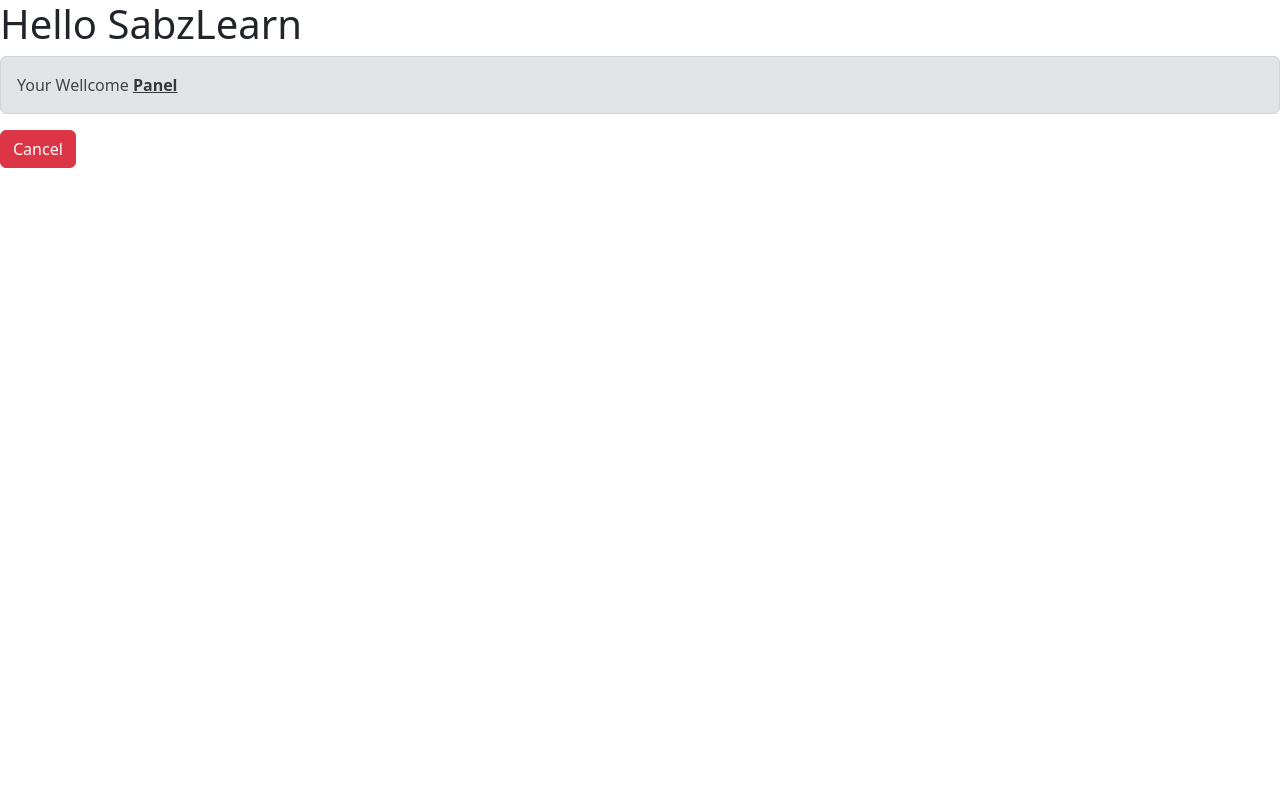
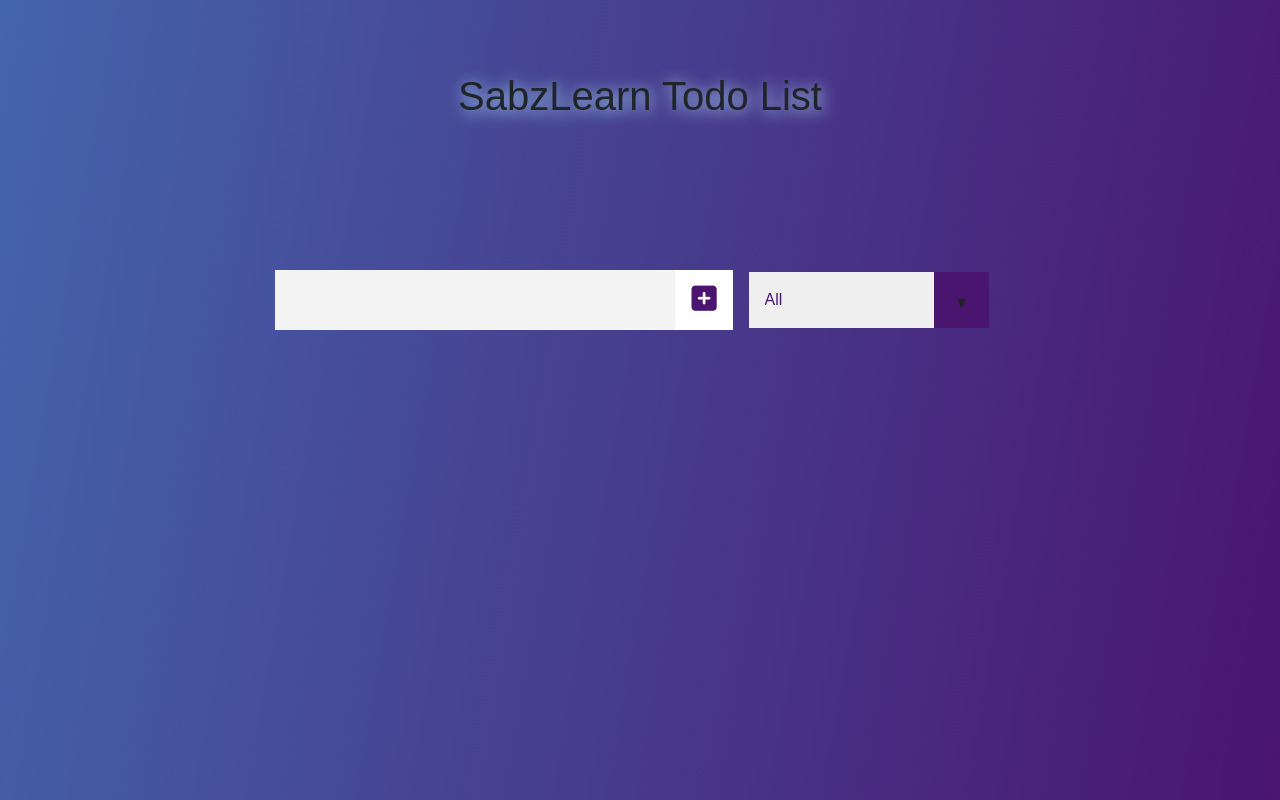
Before and after one commit to ahmadkabiri/first-app, a React (Create React App) app: page / in a window 1280 px wide. Built offline with nearby package versions, Linux system fonts and the light colour scheme.

Commit message:
todo list refactured to functional component

```diff
--- /dev/null
+++ b/src/App.css
@@ -0,0 +1,175 @@
+* {
+  scroll-behavior: smooth;
+  font-family: "Poppins", sans-serif;
+  margin: 0;
+  padding: 0;
+  box-sizing: border-box;
+}
+
+*:focus,
+*:active {
+  outline: 0 !important;
+  box-shadow: 0 !important;
+}
+
+body {
+  background: rgb(68, 100, 173);
+  background: linear-gradient(
+    100deg,
+    rgba(68, 100, 173, 1),
+    rgba(74, 21, 110, 1)
+  );
+  color: white;
+  min-height: 100vh;
+  margin-bottom: 2rem;
+}
+
+header {
+  text-shadow: 2px 2px 15px rgb(176, 230, 255);
+  font-size: 1.2rem;
+}
+
+header,
+form {
+  min-height: 25vh;
+  display: flex;
+  justify-content: center;
+  align-items: center;
+}
+
+form input,
+form button {
+  padding: 0.5rem 0.5rem 0.5rem 1rem;
+  font-size: 1.8rem;
+  border: none;
+
+  background: #f4f4f4;
+}
+
+form button {
+  padding: 0.5rem 1rem;
+  color: rgba(74, 21, 110, 1);
+  background: white;
+  cursor: pointer;
+  transition: all 0.3s ease;
+}
+
+form button:hover {
+  background: rgba(74, 21, 110, 1);
+  color: white;
+}
+
+.todo-container {
+  display: flex;
+  justify-content: center;
+  align-items: center;
+}
+
+.todo-list {
+  min-width: 30%;
+  list-style: none;
+}
+
+.todo {
+  display: flex;
+  justify-content: space-between;
+  align-items: center;
+  margin: 1.5rem;
+  background: white;
+  font-size: 1.5rem;
+  transition: all 0.5s ease;
+}
+
+form input,
+.todo {
+  color: rgb(88, 87, 87);
+}
+
+.todo li {
+  flex: 1;
+}
+
+.trash-btn,
+.check-btn {
+  background-color: rgba(74, 21, 110, 1);
+  color: white;
+  border: none;
+  padding: 1rem;
+  cursor: pointer;
+  font-size: 1.2rem;
+  transition: 0.2s all ease;
+}
+
+.check-btn {
+  background-color: rgba(68, 100, 173, 1);
+}
+
+.check-btn:hover {
+  background-color: rgba(68, 100, 173, 1);
+  color: white;
+}
+
+.trash-btn:hover {
+  color: white;
+  background-color: rgba(74, 21, 110, 1);
+}
+
+.todo-item {
+  padding: 0rem 1.2rem;
+}
+
+.fa-trash,
+.fa-check {
+  pointer-events: none;
+}
+
+.completed {
+  opacity: 0.6;
+  text-decoration: line-through;
+}
+
+.fall {
+  animation: fall-apart 0.5s ease-out;
+}
+
+@keyframes fall-apart {
+  100% {
+    transform: rotateZ(20deg) translateY(8rem);
+    opacity: 0;
+  }
+}
+
+select {
+  -webkit-appearance: none;
+  -moz-appearance: none;
+  appearance: none;
+  outline: none;
+  border: none;
+  font-size: 1.2em;
+  color: rgba(74, 21, 110, 1);
+  width: 15rem;
+  cursor: pointer;
+  padding: 1rem;
+}
+
+.select {
+  margin: 1rem;
+  position: relative;
+  overflow: hidden;
+}
+
+.select::after {
+  content: "\25BC";
+  position: absolute;
+  background: rgba(74, 21, 110, 1);
+  top: 0;
+  right: 0;
+  padding: 1.2rem;
+  pointer-events: none;
+  transition: all 0.3s ease;
+}
+
+.select:hover::after {
+  background-color: white;
+  color: rgba(74, 21, 110, 1);
+}
--- a/src/App.js
+++ b/src/App.js
@@ -1,17 +1,14 @@
-import React, { Component } from 'react'
-import  Alert  from 'react-bootstrap/Alert'
-import  Button  from 'react-bootstrap/Button'
+import React from 'react'
+import TodoList from './components/TodoList/TodoList'
+import './App.css'
+
+export default function App() {
 
 
-export default class App extends Component {
-
-    render() {
         return (
             <div>
-                <h1>Hello SabzLearn</h1>
-                <Alert variant='secondary'> Your Wellcome <Alert.Link>Panel</Alert.Link> </Alert>
-                <Button variant='danger'> Cancel</Button>
+                <TodoList></TodoList>
             </div>
         )
-    }
+
 }
--- /dev/null
+++ b/src/components/TodoList/Header.js
@@ -0,0 +1,13 @@
+import React from 'react'
+
+export default function Header() {
+
+        return (
+
+            <header>
+                <h1>SabzLearn Todo List</h1>
+            </header>
+
+        )
+
+}
--- /dev/null
+++ b/src/components/TodoList/Todo.js
@@ -0,0 +1,29 @@
+import React, { Component } from 'react'
+
+export default function Todo(props) {
+
+    const removeClickHandler = (id) => {
+        props.onRemove(id)
+    }
+
+    const editClickHandler = (id) => {
+        props.onEdit(id)
+    }
+
+
+        return (
+            // 'completed' class for completed todos
+            <div className={`todo ${props.completed ? 'completed' : ''}`} style={{ display: 'flex' }}>
+                <li className="todo-item">{props.title}</li>
+
+                <button className="check-btn"  onClick={()=> editClickHandler(props.id)}>
+                    <i className="fas fa-check" aria-hidden="true"></i>
+                </button>
+
+                <button className="trash-btn" onClick={()=> removeClickHandler(props.id)}>
+                    <i className="fas fa-trash" aria-hidden="true"></i>
+                </button>
+            </div>
+        )
+
+}
--- /dev/null
+++ b/src/components/TodoList/TodoList.js
@@ -0,0 +1,111 @@
+import React from 'react'
+import Header from './Header'
+import Todo from './Todo'
+import { useState } from 'react'
+
+export default function TodoList () {
+
+
+    const [todos, setTodos] = useState([])
+    const [todoTitle, setTodoTitle] = useState("")
+    const [status, setStatus] = useState("all")
+
+
+    const todoTitleHandler = (event) => {
+
+        setTodoTitle (event.target.value)
+
+    }
+
+    const  addTodo = (event) => {
+        event.preventDefault()
+
+        let newTodoObject = {
+            id: todos.length + 1,
+            title: todoTitle,
+            completed: false
+        }
+
+        setTodos(prevState => {
+            return [...prevState, newTodoObject]
+        })
+
+        setTodoTitle("")
+
+    }
+
+    const removeTodo = (todoId) => {
+
+        let newTodos = todos.filter(todo => {
+            return todo.id !== todoId
+        })
+
+       setTodos(newTodos)
+    }
+
+    const editTodo = (todoId) => {
+
+        let newTodos = [...todos]
+
+        newTodos.forEach(todo => {
+            if (todo.id === todoId) {
+                todo.completed = !todo.completed
+            }
+        })
+
+        setTodos(newTodos)
+
+
+    }
+
+    const statusHandler = (event) => {
+       setStatus(event.target.value)
+    }
+
+        return (
+            <>
+                <Header />
+                <form onSubmit={addTodo}>
+                    <input type="text" className="todo-input" maxLength="40" value={todoTitle} onChange={todoTitleHandler} />
+                    <button className="todo-button" type="submit">
+                        <i className="fas fa-plus-square"></i>
+                    </button>
+                    <div className="select">
+                        <select name="todos" className="filter-todo" onChange={statusHandler}>
+                            <option value="all">All</option>
+                            <option value="completed">Completed</option>
+                            <option value="uncompleted">Uncompleted</option>
+                        </select>
+                    </div>
+                </form>
+
+                <div className="todo-container">
+                    <ul className="todo-list">
+
+                        {
+                            status === 'completed' && todos.filter(todo => todo.completed).map(todo => (
+                                <Todo key={todo.id} {...todo} onRemove={removeTodo} onEdit={editTodo} />
+
+                            ))
+                        }
+
+                        {
+                            status === 'uncompleted' && todos.filter(todo => !todo.completed).map(todo => (
+                                <Todo key={todo.id} {...todo} onRemove={removeTodo} onEdit={editTodo} />
+
+                            ))
+                        }
+
+                        {
+                            status === "all" && todos.map(todo => (
+                                <Todo key={todo.id} {...todo} onRemove={removeTodo} onEdit={editTodo} />
+                            ))
+                        }
+
+
+                    </ul>
+                </div>
+            </>
+        )
+
+}
```
